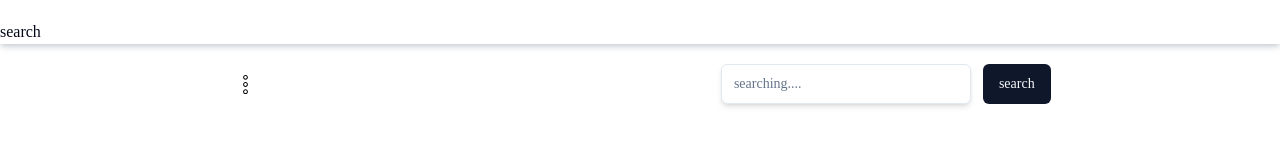
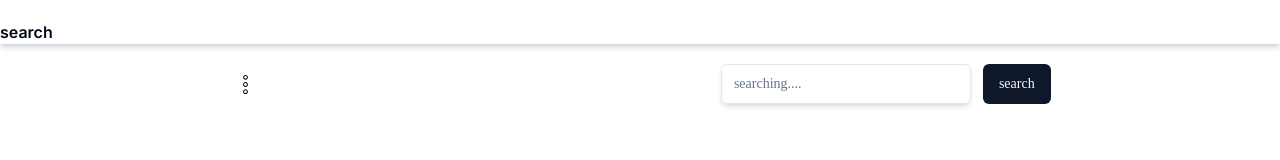
Before and after one commit to hcoretech/software_city, a Next.js app: page /downloads in a window 1280 px wide. Shown: the top 160 px of the page. Built offline with nearby package versions, Linux system fonts and the light colour scheme.

Commit message:
good morning

```diff
--- a/components/downloads.tsx
+++ b/components/downloads.tsx
@@ -63,10 +63,10 @@ export default function GetDownload () {
   return(
         <section className="flex-center gap-5 flex-col flex py-5 ">
             <div className="flex-center flex  shadow-md bg-light-300 shadow-gray-300  w-full">
-              <h1>search</h1>
+              <h1 className="text-md font-semibold  font-sans">search</h1>
               </div>
 
-             <div className="flex items-center flex-center  justify-around">
+             <div className="flex items-center flex-center justify-around">
                  <div className=" p-[5px] rounded-md">
                     <CiMenuKebab  className=" w-[23px] h-[23px]  text-black"/>
                  </div>
```
